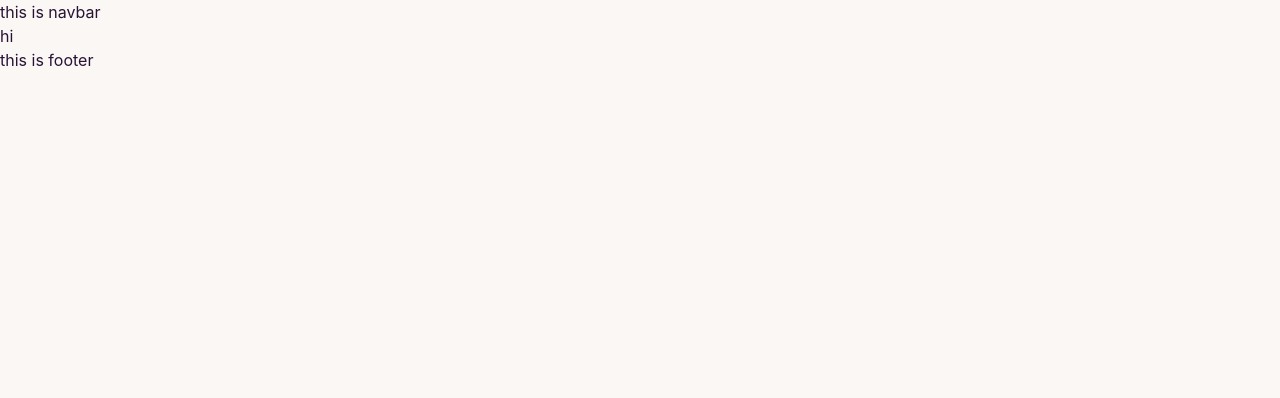
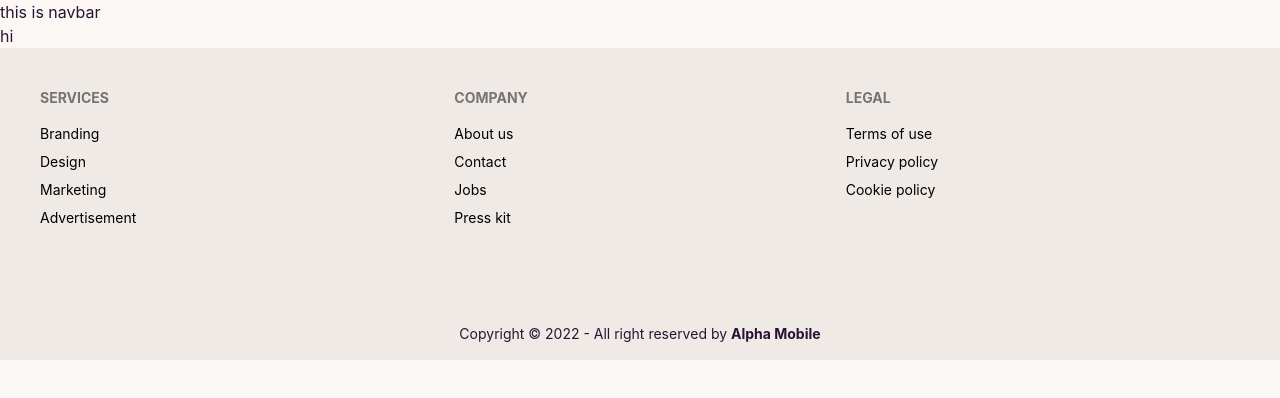
Before and after one commit to maj-jinnah/alpha-mobile-client, a React (Create React App) app: page / in a window 1280 px wide. Shown: the top 398 px of the page. Built offline with nearby package versions, Linux system fonts and the light colour scheme.

Commit message:
footer added

```diff
--- a/src/Pages/Shared/Footer/Footer.js
+++ b/src/Pages/Shared/Footer/Footer.js
@@ -1,9 +1,36 @@
 import React from 'react';
+import { Link } from 'react-router-dom';
 
 const Footer = () => {
     return (
-        <div>
-            <h1>this is footer</h1>
+        <div className='bg-base-200 text-base-content'>
+            <footer className="footer mx-auto  p-10 text-black ">
+                <div>
+                    <span className="footer-title">Services</span>
+                    <Link className="link link-hover">Branding</Link>
+                    <Link className="link link-hover">Design</Link>
+                    <Link className="link link-hover">Marketing</Link>
+                    <Link className="link link-hover">Advertisement</Link>
+                </div>
+                <div>
+                    <span className="footer-title">Company</span>
+                    <Link className="link link-hover">About us</Link>
+                    <Link className="link link-hover">Contact</Link>
+                    <Link className="link link-hover">Jobs</Link>
+                    <Link className="link link-hover">Press kit</Link>
+                </div>
+                <div>
+                    <span className="footer-title">Legal</span>
+                    <Link className="link link-hover">Terms of use</Link>
+                    <Link className="link link-hover">Privacy policy</Link>
+                    <Link className="link link-hover">Cookie policy</Link>
+                </div>
+            </footer>
+            <footer className="footer footer-center p-4  text-base-content mt-10">
+                <div>
+                    <p>Copyright © 2022 - All right reserved by <strong>Alpha Mobile</strong></p>
+                </div>
+            </footer>
         </div>
     );
 };
```
